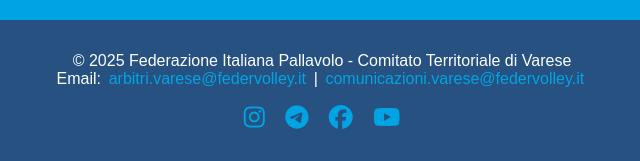
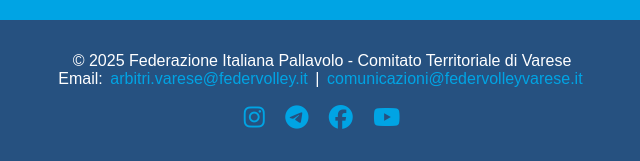
Before and after one commit to matteocheccacci/ioarbitro.github.io, a plain HTML site: page index.html in a window 1280 px wide. Shown: the part 2919-3080 px from the top of the page, 318-958 px from the left. Drawn offline with Linux system fonts and the light colour scheme; a web font is replaced by a local one.

Commit message:
Update index.html
Errore corretto nel footer

```diff
--- a/index.html
+++ b/index.html
@@ -60,7 +60,7 @@
   <footer class="footer">
     <div class="footer-content">
       <p>© 2025 Federazione Italiana Pallavolo - Comitato Territoriale di Varese</p>
-      <p>Email: <a href="mailto:arbitri.varese@federvolley.it">arbitri.varese@federvolley.it</a> | <a href="mailto:comunicazioni.varese@federvolley.it">comunicazioni.varese@federvolley.it</a></p>
+      <p>Email: <a href="mailto:arbitri.varese@federvolley.it">arbitri.varese@federvolley.it</a> | <a href="mailto:comunicazioni@federvolleyvarese.it">comunicazioni@federvolleyvarese.it</a></p>
       <div class="social-icons">
         <a href="https://instagram.com/fipav_varese" target="_blank" title="Instagram"><i class="fab fa-instagram"></i></a>
         <a href="https://t.me/federvolleyvarese" target="_blank" title="Telegram"><i class="fab fa-telegram"></i></a>
```
